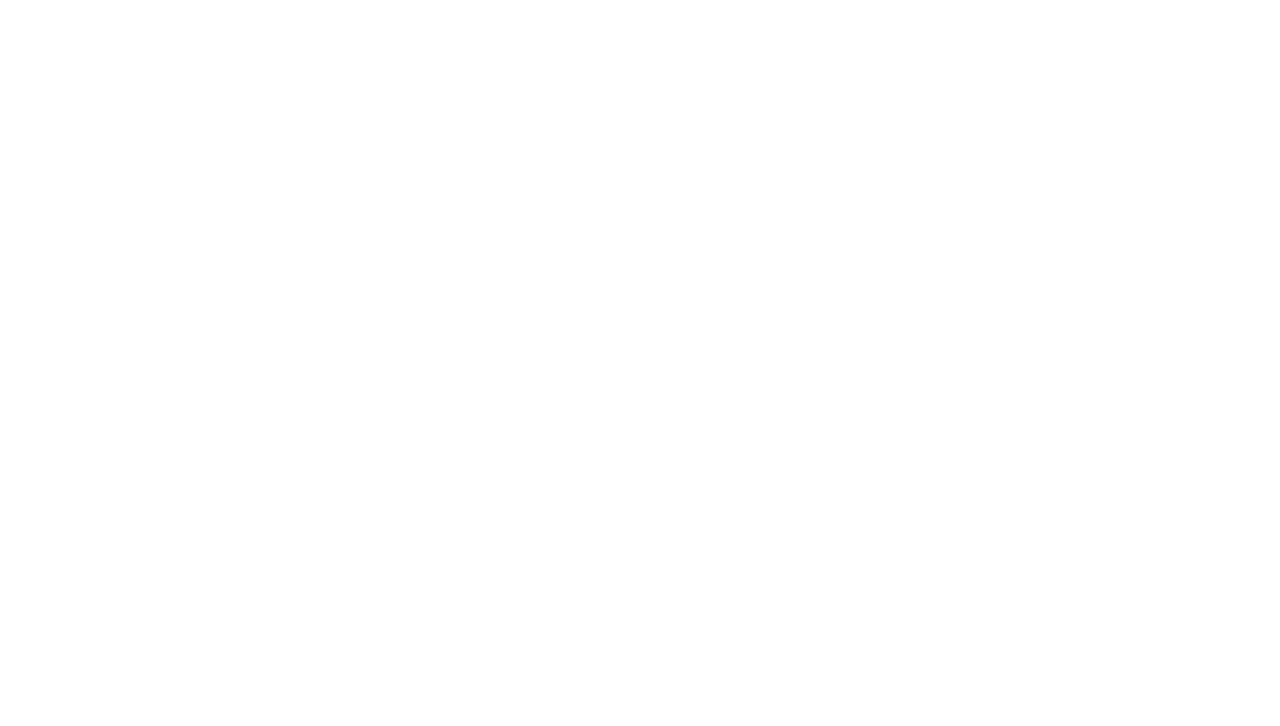
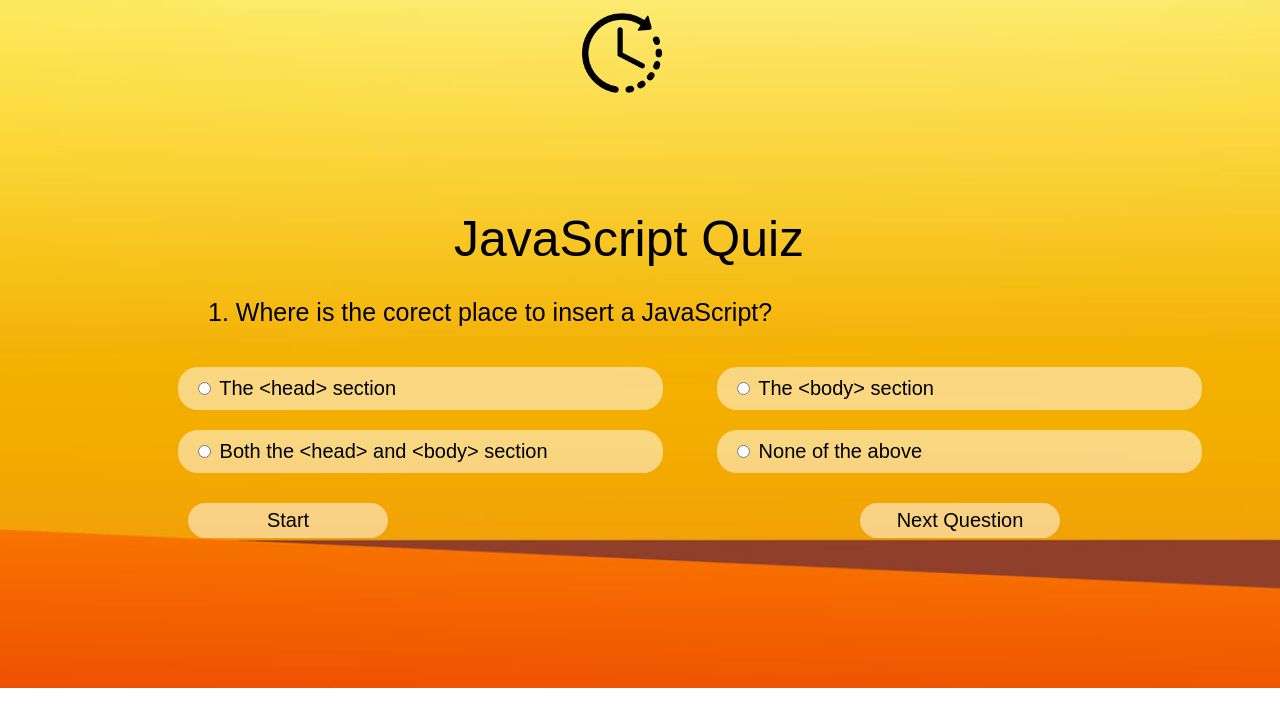
Before and after one commit to SerendipityMM/Code-Quiz, a plain HTML site: page index.html in a window 1280 px wide. Drawn offline with nearby package versions, Linux system fonts and the light colour scheme; a web font is replaced by a local one.

Commit message:
Add files via upload

```diff
--- a/index.html
+++ b/index.html
@@ -1,21 +1,43 @@
 <!DOCTYPE html>
 <html lang="en">
     <head>
+        <!-- Google Fonts-->
+       <link href="https://fonts.googleapis.com/css?family=Cuprum&display=swap" rel="stylesheet">
+        <!-- Meta tags-->
         <meta charset="UTF-8">
         <meta name="viewport" content="width=device-width, initial-scale=1.0">
         <meta http-equiv="X-UA-Compatible" content="ie=edge">
+        <!--CSS Link-->
+        <link rel="stylesheet" type="text/css" href="style.css">
+        <!--jQuery Link-->
+        <script src="https://ajax.googleapis.com/ajax/libs/jquery/3.4.1/jquery.min.js"></script>
         <title>Quiz Time</title>
     </head>
 
     <body>
+        <!-- Background Image-->
+      <div class="bg">
 
-        <script src="script.js"></script>
-      </body>
+        <div id="quizContainer" class="container">
+        <div class = "title">JavaScript Quiz</div>
+        <div id="question" class = "question"></div>
+        <label class ="option"><input type="radio" name="option" value="1" /> <span id="opt1"></span> </label>
+        <label class ="option"><input type="radio" name="option" value="2" /> <span id="opt2"></span> </label>
+        <label class ="option"><input type="radio" name="option" value="3" /> <span id="opt3"></span> </label>
+        <label class ="option"><input type="radio" name="option" value="4" /> <span id="opt4"></span> </label>
+        <button id="startButton" class="start-btn" onclick="run_clock('clockdiv',deadline);">Start</button>
+        <button id="nextButton" class="next-btn" onclick="loadNextQuestion();">Next Question</button>
+        </div>
+        <div id="result" class="container result" style="display: none;"> </div>
+
+        <img src="time-left.png">
+        <div id="clockdiv"> </div>
+      </div>
 
 
+      <!-- JS Links-->
+      <script src="script.js"> </script>
+      <script src="quiz.js"> </script>
 
-
-
-
-
+      </body>
 </html>
--- /dev/null
+++ b/quiz.js
@@ -0,0 +1,88 @@
+//First Alert Message
+alert("Instruction: The Quiz contains 15 questions. Time: 10 min. You`ll get 2 points for each correct answer. " +
+"At the end of the Quiz, your total will be displayed. "  + "Maximum score is 20 points.");
+
+
+// Timer
+var time_in_minutes = 10;
+var current_time = Date.parse(new Date());
+var deadline = new Date(current_time + time_in_minutes*60*1000);
+
+
+function time_remaining(endtime){
+	var t = Date.parse(endtime) - Date.parse(new Date());
+	var seconds = Math.floor( (t/1000) % 60 );
+	var minutes = Math.floor( (t/1000/60) % 60 );
+	var hours = Math.floor( (t/(1000*60*60)) % 24 );
+	var days = Math.floor( t/(1000*60*60*24) );
+	return {'total':t, 'days':days, 'hours':hours, 'minutes':minutes, 'seconds':seconds};
+}
+function run_clock(id,endtime){
+	var clock = document.getElementById(id);
+	function update_clock(){
+		var t = time_remaining(endtime);
+		clock.innerHTML = t.minutes+ ' Min ' + t.seconds + ' Sec ';
+		if(t.total<=0){ clearInterval(timeinterval); }
+	}
+	update_clock();
+	var timeinterval = setInterval(update_clock,1000);
+}
+
+// Quiz Run
+var currentQuestion = 0;
+var score = 0;
+var totQuestions = questions.length;
+
+var container = document.getElementById('quizContainer');
+var questionEl = document.getElementById('question');
+var opt1 = document.getElementById('opt1');
+var opt2 = document.getElementById('opt2');
+var opt3 = document.getElementById('opt3');
+var opt4 = document.getElementById('opt4');
+var startButton = document.getElementById('startButton')
+var nextButton = document.getElementById('nextButton');
+var resultCount = document.getElementById('result');
+
+
+function loadQuestion (questionIndex) {
+    var q = questions[questionIndex];
+    questionEl.textContent = (questionIndex + 1) + '. ' + q.question;
+    opt1.textContent = q.option1;
+    opt2.textContent = q.option2;
+    opt3.textContent = q.option3;
+    opt4.textContent = q.option4;
+};
+
+function loadNextQuestion () {
+
+
+    var selectedOption = document.querySelector('input[type=radio]:checked');
+
+    if(!selectedOption) {
+        alert('Please select your answer!');
+        return;
+    }
+
+    var answer = selectedOption.value;
+    if(questions[currentQuestion].answer == answer) {
+        score+=2;
+    }
+    selectedOption.checked = false;
+    currentQuestion++;
+    if(currentQuestion == totQuestions - 1) {
+        nextButton.textContent = 'Finish'
+    }
+    if (currentQuestion == totQuestions) {
+        container.style.display = 'none';
+        alert('Your score: ' + score);
+        var username = prompt("Please submit your name:")
+        alert(username + " scored " + score  + "!");
+        clearInterval(timeinterval);
+
+        return;
+    }
+
+    loadQuestion(currentQuestion);
+
+}
+loadQuestion(currentQuestion);
--- a/script.js
+++ b/script.js
@@ -1,37 +1,124 @@
-// THIS IS A SAMPLE OF DATA FORMATTING TO USE FOR HOMEWORK 4
-// FEEL FREE TO GET CREATIVE WITH IT, HAVE FUN!
-// list of all questions, choices, and answers
+
+// File: Questions
 var questions = [
   {
-      title: "Commonly used data types DO NOT include:",
-      choices: ["strings", "booleans", "alerts", "numbers"],
-      answer: "alerts"
+    "question":"Where is the corect place to insert a JavaScript?",
+    "option1":"The <head> section",
+    "option2":"The <body> section",
+    "option3":"Both the <head> and <body> section",
+    "option4":"None of the above",
+    "answer":"2"
   },
   {
-      title: "The condition in an if / else statement is enclosed within ____.",
-      choices: ["quotes", "curly brackets", "parentheses", "square brackets"],
-      answer: "parentheses"
+    "question":"How do you write 'I`m a JS Master' in an alert box ?",
+    "option1":"alert('I`m a JS Master');",
+    "option2":"msgBox('I`m a JS Master');",
+    "option3":"msg('I`m a JS Master');",
+    "option4":"alertBox('I`m a JS Master');",
+    "answer":"1"
   },
   {
-      title: "Arrays in JavaScript can be used to store ____.",
-      choices: [
-        "numbers and strings",
-        "other arrays",
-        "booleans",
-        "all of the above"
-      ],
-      answer: "all of the above"
+    "question":"How to write an IF statement in JavaScript?",
+    "option1":"if i ==  5 then",
+    "option2":"if i = 5",
+    "option3":"if i = 5 then",
+    "option4":"if(i == 5)",
+    "answer":"4"
   },
   {
-      title:
-        "String values must be enclosed within ____ when being assigned to variables.",
-      choices: ["commas", "curly brackets", "quotes", "parentheses"],
-      answer: "quotes"
+    "question":"What is the correct way to write a JavaScript array?",
+    "option1":"var colors = ['red', 'green', 'yellow']",
+    "option2":"var colors = [1:'red', 2:'green', 3:'yellow']",
+    "option3":"var colors = 1=('red'), 2=('green'), 3=('yellow')",
+    "option4":"var colors = 'red', 'green', 'yellow'",
+    "answer":"1"
   },
   {
-      title:
-        "A very useful tool used during development and debugging for printing content to the debugger is:",
-      choices: ["JavaScript", "terminal / bash", "for loops", "console.log"],
-      answer: "console.log"
+    "question":"JavaScript is the same as Java.",
+    "option1":"TRUE",
+    "option2":"FALSE",
+    "option3":" ",
+    "option4":" ",
+    "answer":"1"
+  },
+  {
+    "question":"Which operator is used to assign a value to a variable?",
+    "option1":"X",
+    "option2":"-",
+    "option3":"=",
+    "option4":"*",
+    "answer":"3"
+  },
+  {
+    "question":" How can you get the type of arguments passed to a function?",
+    "option1":"using typeof operator",
+    "option2":"using getType function",
+    "option3":"Both of the above",
+    "option4":"None of the above",
+    "answer":"1"
+  },
+  {
+    "question":"Which of the following type of variable is visible only within a function where it is defined??",
+    "option1":"Global variable",
+    "option2":"Local variable",
+    "option3":"Both of the above",
+    "option4":"None of the above",
+    "answer":"2"
+  },
+  {
+    "question":" Which of the below is used in Java script to insert special characters?",
+    "option1":"'&'",
+    "option2":"'\\'",
+    "option3":"'-'",
+    "option4":"'%'",
+    "answer":"2"
+  },
+  {
+    "question":"JavaScript ignores extra spaces?",
+    "option1":"TRUE",
+    "option2":"FALSE",
+    "option3":" ",
+    "option4":" ",
+    "answer":"2"
+  },
+  {
+    "question":"Which attribute needs to be changed to make elements invisible?",
+    "option1":"visibility",
+    "option2":"visible",
+    "option3":"invisibility",
+    "option4":"invisible",
+    "answer":"1"
+  },
+  {
+    "question":"Which of the following is used to capture all click events in a window?",
+    "option1":"window.routeEvents(Event.CLICK );",
+    "option2":"window.raiseEvents(Event.CLICK );",
+    "option3":"window.handleEvents (Event.CLICK);",
+    "option4":"window.captureEvents(Event.CLICK);",
+    "answer":"4"
+  },
+  {
+    "question":"How to append a value to an array of Java Script?",
+    "option1":"arr[arr.length+1] = new Arrays()",
+    "option2":"arr[arr.length] = value",
+    "option3":"arr[arr.length*1] = value",
+    "option4":"arr[arr.length-1] = value",
+    "answer":"2"
+  },
+  {
+    "question":" Which of the following is a client-side Java Script object?",
+    "option1":"File",
+    "option2":"Function",
+    "option3":"FileUpload",
+    "option4":"Time",
+    "answer":"3"
+  },
+  {
+    "question":"What language defines the behavior of a web page?",
+    "option1":"HTML",
+    "option2":"CSS",
+    "option3":"XML",
+    "option4":"JavaScript",
+    "answer":"4"
   }
 ];
--- a/style.css
+++ b/style.css
@@ -0,0 +1,108 @@
+body {
+  background-image: url('yellow.jpeg');
+  background-position: center;
+  background-repeat: no-repeat;
+  background-size:cover;
+  height:400px;
+
+
+}
+.container {
+
+ position: absolute;
+ background-color:#ffffff00;
+ top:25%;
+ left:10%;
+ border-radius: 20px;
+
+}
+
+.title {
+  font-family: 'Cuprum', sans-serif;
+  text-align: center;
+  font-size: 50px;
+  margin-right:150px;
+  padding-top: 10px;
+
+}
+
+.question {
+  background-color:#ffffff00;
+  font-size:25px;
+  padding:30px;
+  border-radius: 20px;
+  margin-left:50px;
+  font-family: 'Cuprum', sans-serif;
+
+
+}
+
+.option {
+  width:470px;
+  display:inline-block;
+  padding:10px 0 10px 15px;
+  vertical-align: middle;
+  background:rgba(255, 255, 255, 0.5);
+  margin:10px 0 10px 50px;
+  color:black;
+  border-radius: 20px;
+  font-size:20px;
+  font-family: 'Cuprum', sans-serif;
+}
+
+
+.next-btn {
+  border:none;
+  outline:none;
+  background:rgba(255, 255, 255, 0.5);
+  width:200px;
+  height:35px;
+  font-size:20px;
+  border-radius: 20px;
+  cursor:pointer;
+  float:right;
+  position: relative;
+  margin-top: 20px;
+  margin-right:220px;
+  font-family: 'Cuprum', sans-serif;
+
+
+}
+.start-btn {
+  border:none;
+  outline:none;
+  background:rgba(255, 255, 255, 0.5);
+  width:200px;
+  height:35px;
+  font-size:20px;
+  border-radius: 20px;
+  cursor:pointer;
+  float:left;
+  position: relative;
+  margin-top: 20px;
+  margin-left:60px;
+  font-family: 'Cuprum', sans-serif;
+
+}
+
+.result {
+  text-align: center;
+  height:100px;
+  font-size:60px;
+}
+
+#clockdiv {
+  font-size:20px;
+  text-align:center;
+  margin-left: -3%;
+
+
+}
+
+img {
+  height:80px;
+  padding:5px;
+  margin-left:45%;
+
+
+}
```
Also changed, not shown: Error.png (added), Intro.png (added), ShowScore.png (added), Start_Btn.png (added), Submit.png (added), time-left.png (added), yellow.jpeg (added), 1 other file. Lines whose indentation alone changed are shown as unchanged.
